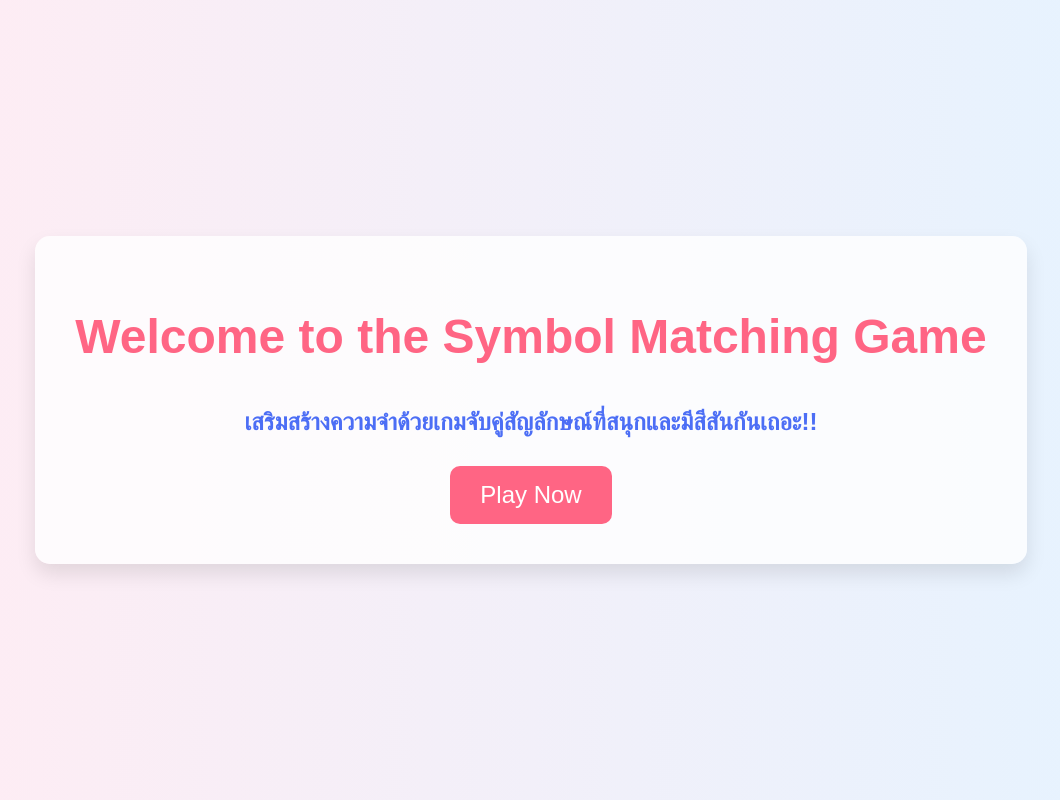
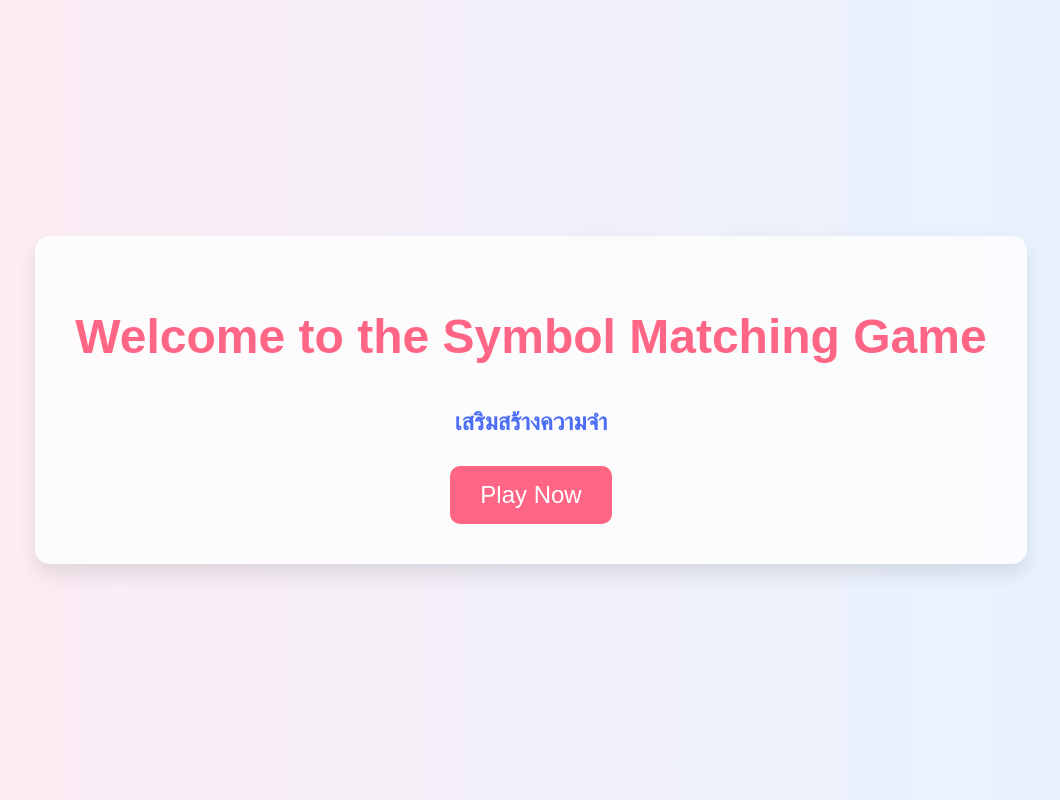
Before and after one commit to NONZa12/Symbol-Matching, a plain HTML site: page index.html in a window 1280 px wide. Shown: the whole page, without its empty margins (109-1169 px from the left). Drawn offline with Linux system fonts and the light colour scheme.

Commit message:
Update index.html

```diff
--- a/index.html
+++ b/index.html
@@ -12,7 +12,7 @@
 <body>
     <div id="homepage">
         <h1>Welcome to the Symbol Matching Game</h1>
-        <p>เสริมสร้างความจำด้วยเกมจับคู่สัญลักษณ์ที่สนุกและมีสีสันกันเถอะ!!</p>
+        <p>เสริมสร้างความจำ</p>
         <button id="play-button">Play Now</button>
     </div>
 
```
